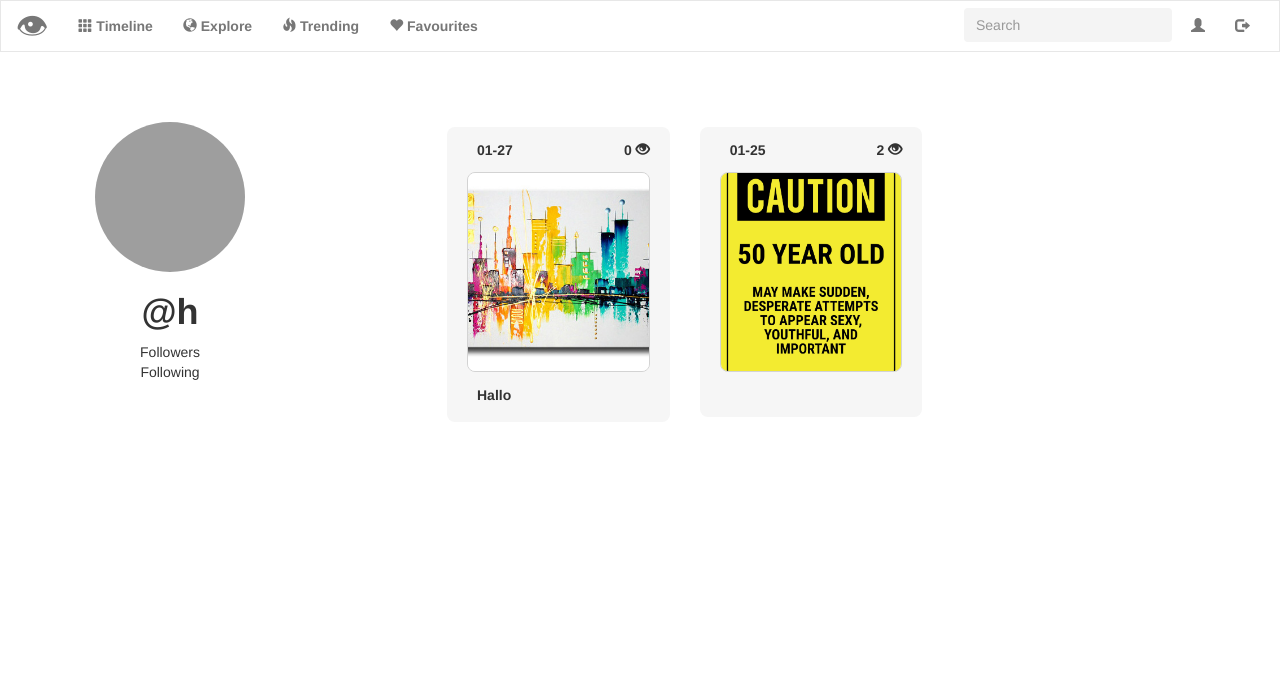
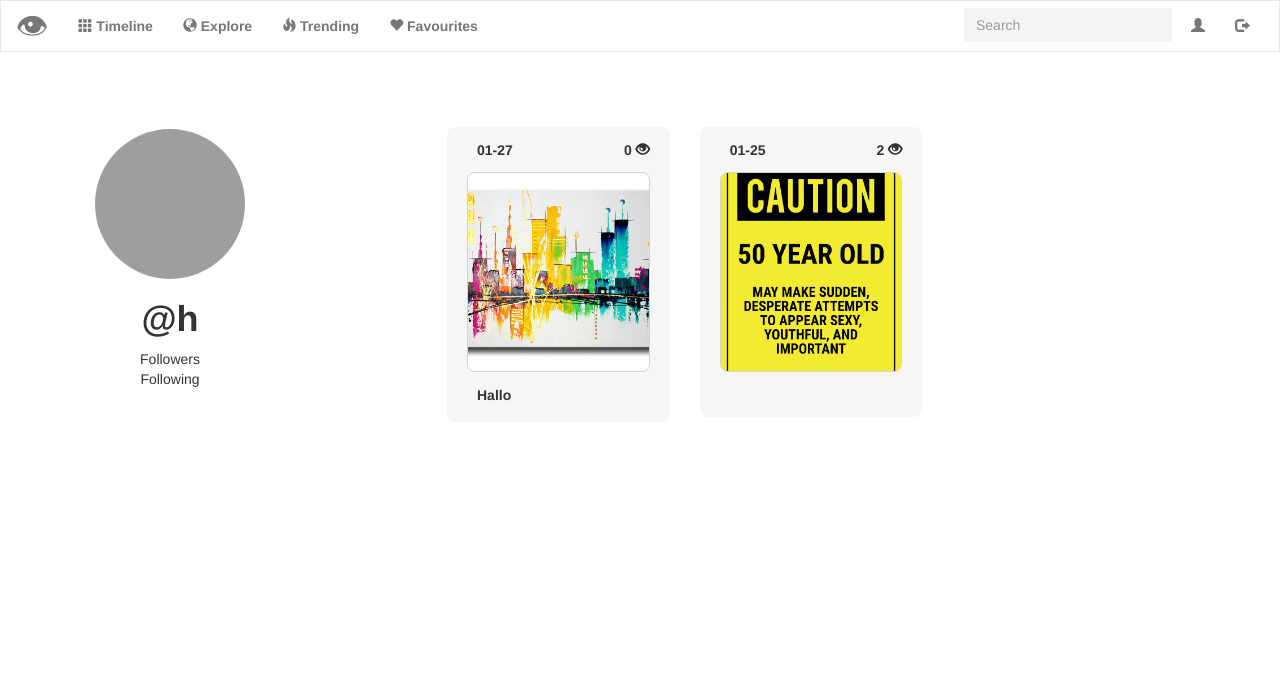
Before and after one commit to EyeLike2019/EyeLike, a Flask app: page /account in a window 1280 px wide. Shown: the top 692 px of the page. Run offline with Flask 2, Linux system fonts and the light colour scheme; a user stored in the database is signed in; data that the repository does not hold is empty; some libraries are stand-ins or nearby versions; grey boxes are pictures that could not be loaded.

Commit message:
small bugfixes

```diff
--- a/static/styles.css
+++ b/static/styles.css
@@ -1,3 +1,8 @@
+html,body {
+    overflow-x: hidden;
+    width: 100%;
+}
+
 .container
 {
     /* center contents */
@@ -176,6 +181,7 @@ main #login {
     float:left;
     max-width: 25%;
     margin-left: 25px;
+    margin-top: 7px;
 }
 
 #profile_wrapper {
--- a/templates/account.html
+++ b/templates/account.html
@@ -7,7 +7,7 @@
 {% block main %}
 <div id="profile_wrapper" class="account-wrapper">
     <div id="user">
-        <img src="{{ profile_pic }}" class="profile-picture" data-toggle="modal" data-target="#photomodal_profile">
+        <img src="{{ profile_pic }}" class="profile-picture modal-label" data-toggle="modal" data-target="#photomodal_profile">
         <h1><b>{{ name }}</b></h1>
 
         <details>
--- a/templates/layout.html
+++ b/templates/layout.html
@@ -66,8 +66,8 @@
                             </ul>
                         {% else %}
                             <ul class="nav navbar-nav navbar-right">
-                                <li><a href="{{ url_for('register') }}">Register</a></li>
-                                <li><a href="{{ url_for('login') }}">Log In</a></li>
+                                <li><a href="{{ url_for('register') }}"><b>Register</b></a></li>
+                                <li><a href="{{ url_for('login') }}"><b>Log In</b></a></li>
                             </ul>
                         {% endif %}
                     </div>
--- a/templates/profile.html
+++ b/templates/profile.html
@@ -85,7 +85,7 @@
 </script>
 <div id="profile_wrapper">
     <div id="user">
-        <img src="{{ profile_pic }}" class="profile-picture" data-toggle="modal" data-target="#photomodal_profile">
+        <img src="{{ profile_pic }}" class="profile-picture modal-label" data-toggle="modal" data-target="#photomodal_profile">
         <h1><b>{{ name }}</b></h1>
         <button id="follow" onclick="followButtonClicked()" class="btn btn-dark"><b>Follow</b></button>
         <br><br>
```
